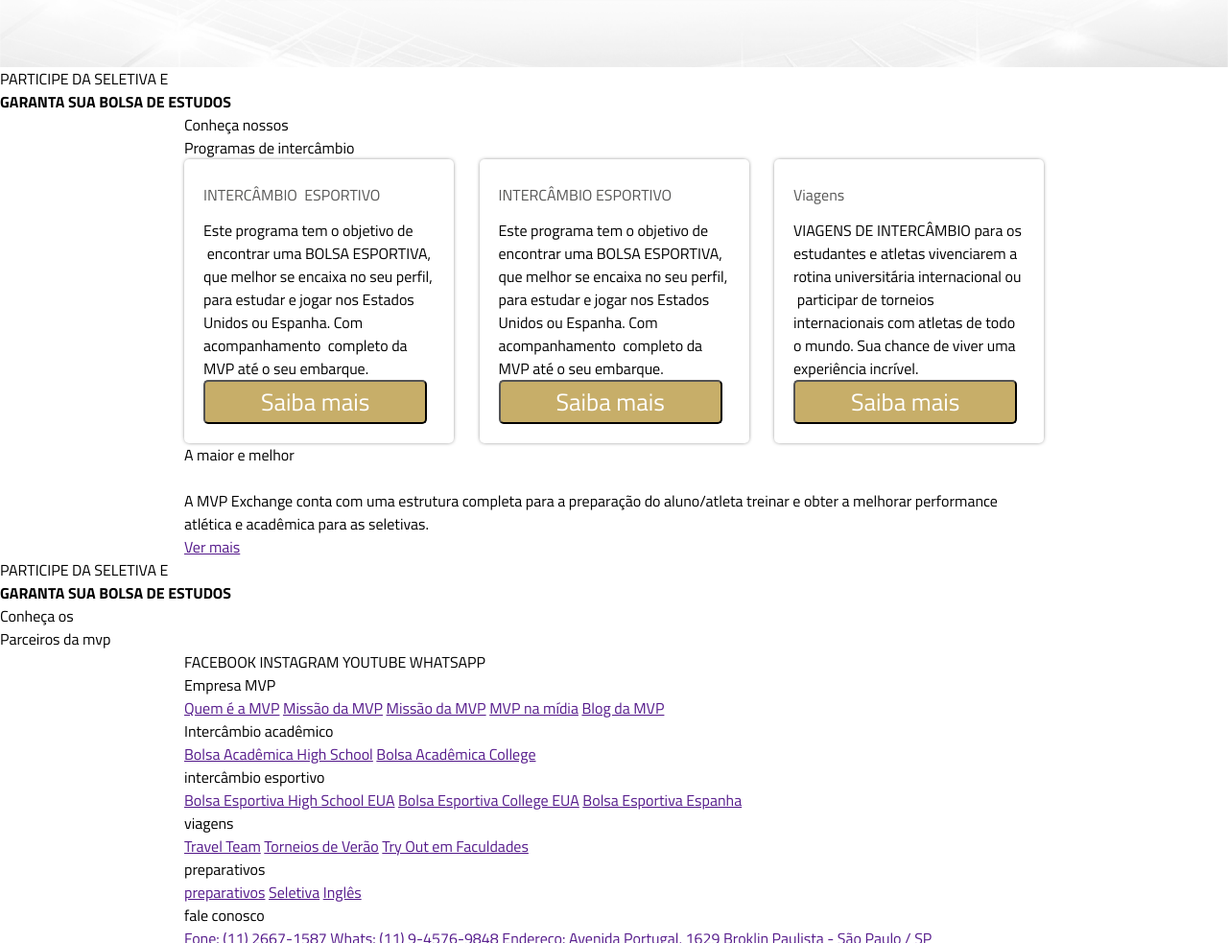
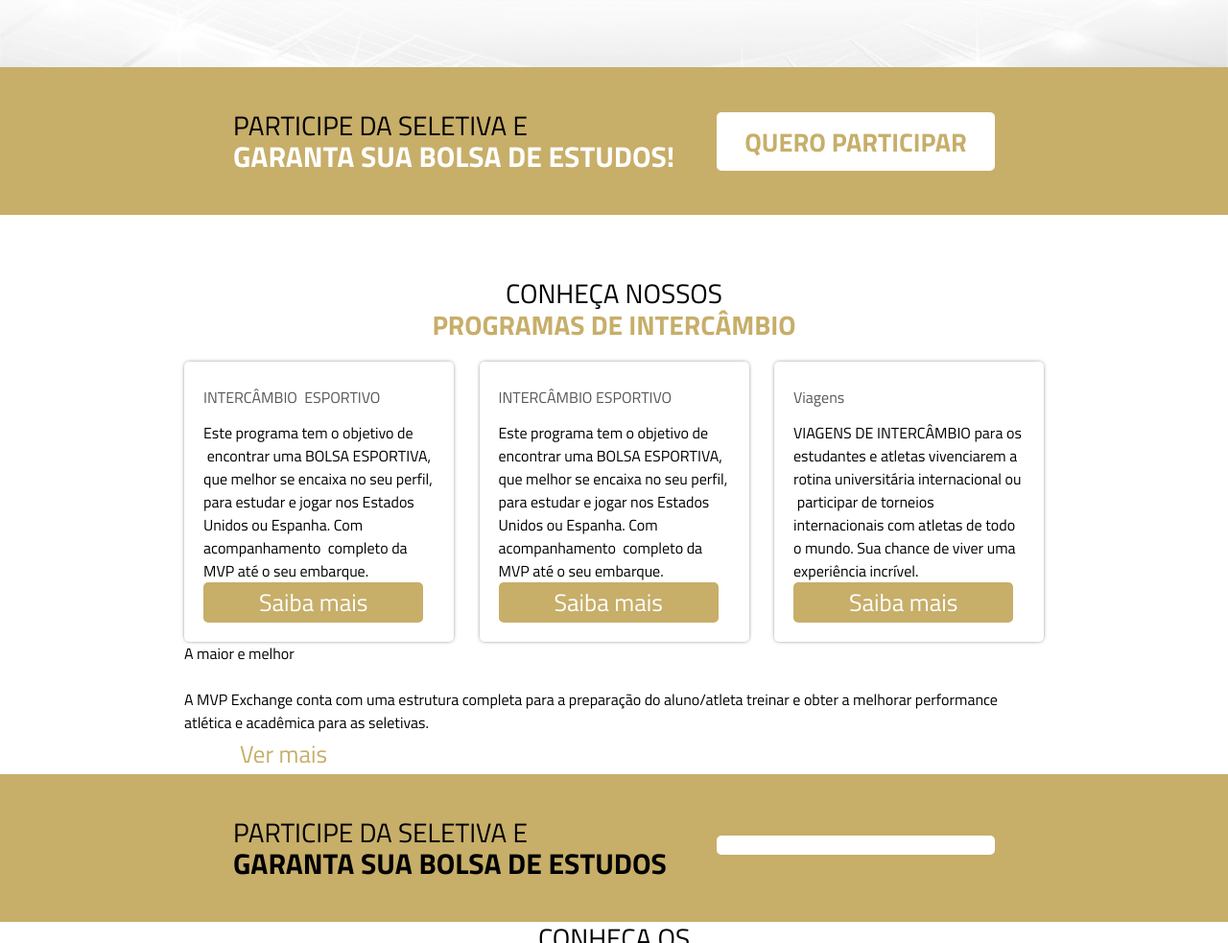
Before and after one commit to azabraao/mvp-exchange, a website: page src/index.html in a window 1280 px wide. Shown: the part 1817-2800 px from the top of the page at 96% size. Drawn offline with Linux system fonts and the light colour scheme.

Commit message:
Add section and hero layout

```diff
--- a/src/assets/scss/elements/_button.scss
+++ b/src/assets/scss/elements/_button.scss
@@ -3,6 +3,8 @@
     padding: 2px 58px;
     font-size: 25px;
     display: inline-block;
+    border: none;
+    text-decoration: none;
 }
 
 .btn--primary {
@@ -16,5 +18,7 @@
 }
 
 .btn--primary-inverted {
-
+    @extend .btn;
+    color: $primary;
+    background: $white;
 }
--- a/src/assets/scss/layout/_all.scss
+++ b/src/assets/scss/layout/_all.scss
@@ -1,2 +1,3 @@
 @import 'container';
 @import 'hero';
+@import 'section';
--- a/src/assets/scss/layout/_hero.scss
+++ b/src/assets/scss/layout/_hero.scss
@@ -1,8 +1,14 @@
 .hero {
     display: block;
+    display: flex;
+    justify-content: center;
+    align-items: center;
 
     .hero__container {
-
+        display: flex;
+        justify-content: space-between;
+        align-items: center;
+        width: 300px;
     }
 }
 
@@ -20,11 +26,43 @@
 
 .hero--cta {
     @extend .hero;
+    background: $primary;
+    padding: 44px 0;
 
     .hero__content {
+        font-size: 30px;
+        line-height: 33px;
 
+        p:first-child {
+            font-size: 28px;
+        }
     }
+
     .hero__cta {
-
+        .btn {
+            padding: 10px 28px;
+            font-size: 25px;
+            width: 290px;
+            text-transform: uppercase;
+            font-weight: 700;
+            font-size: 27px;
+            text-align: center;
+        }
     }
 }
+
+@media only screen and (min-width: $mobile-up) {
+    .hero {
+        .hero__container {
+            width: 700px;
+        }
+    }
+}
+
+@media only screen and (min-width: $desktop-up) {
+    .hero {
+        .hero__container {
+            width: 794px;
+        }
+    }
+}
--- a/src/assets/scss/layout/_section.scss
+++ b/src/assets/scss/layout/_section.scss
@@ -1,5 +1,8 @@
 .section {
     .section__title {
-
+        text-align: center;
+        font-size: 28px;
+        text-transform: uppercase;
+        line-height: 33px;
     }
 }
--- a/src/assets/scss/sections/conheca-programas-intercambio/_conheca-programas-intercambio.scss
+++ b/src/assets/scss/sections/conheca-programas-intercambio/_conheca-programas-intercambio.scss
@@ -1,3 +1,6 @@
 .conheca-programas-intercambio {
+    .section__title {
+        padding: 65px 0 22px 0px;
 
+    }
 }
--- a/src/index.html
+++ b/src/index.html
@@ -175,12 +175,12 @@
                 <p class="text-uppercase font-primary">
                     Participe da seletiva e
                 </p>
-                <p class="text-uppercase font-primary text-bold">
-                    garanta sua bolsa de estudos
+                <p class="text-uppercase color-white font-primary text-bold">
+                    garanta sua bolsa de estudos!
                 </p>
             </div>
             <div class="hero__cta">
-                <a href="" class="btn--primary-inverted"></a>
+                <a href="" class="btn btn--primary-inverted">Quero participar</a>
             </div>
         </div>
     </div>
@@ -189,7 +189,11 @@
             <div class="section__title">
                 <h2>
                     <span class="block">Conheça nossos</span>
-                    <span class="block">Programas de intercâmbio</span>
+                    <span class="block color-primary">
+                        <strong>
+                            Programas de intercâmbio
+                        </strong>
+                    </span>
                 </h2>
             </div>
 
```
Also changed, not shown: src/assets/css/main.css, src/assets/css/main.min.css, src/assets/scss/main.css, 1 other file.
